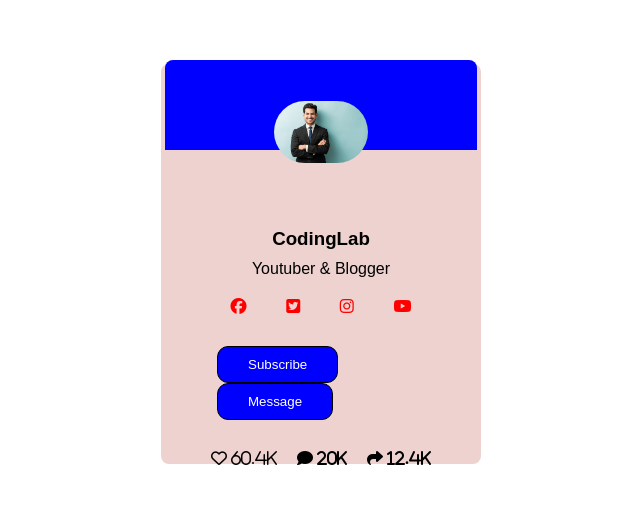
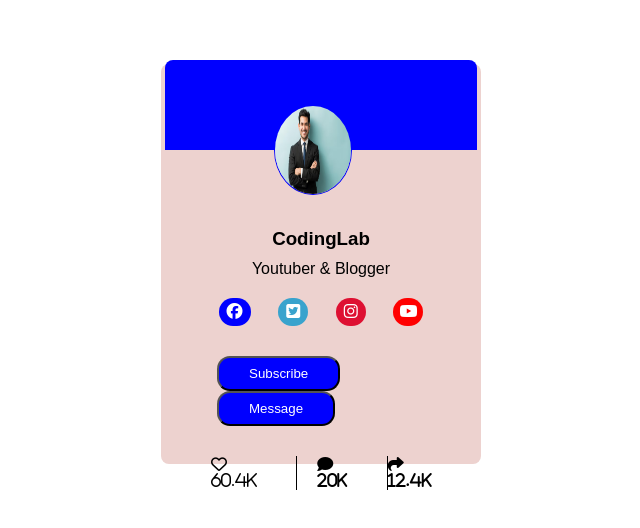
Before and after one commit to SARMATHIk/profile-card, a plain HTML site: page index.html in a window 1280 px wide. Shown: the part 136-664 px from the top of the page, without its empty margins (319-959 px from the left). Drawn offline with Linux system fonts and the light colour scheme.

Commit message:
profile card

```diff
--- a/index.html
+++ b/index.html
@@ -18,17 +18,31 @@
             <h3>CodingLab</h3>
             <h4>youtuber & blogger</h4>
             <ul class="social_icons">
+                <div class="fb">
               <li><a href=""><i class="fa-brands fa-facebook"></i></a></li>
+            </div>
+            <div class="twitter">
                 <li><a href=""><i class="fa-brands fa-square-twitter"></i></a></li>
+            </div>
+            <div class="insta">
                 <li><a href=""><i class="fa-brands fa-instagram"></i></a></li>
+            </div>
+            <div class="youtube">
                 <li><a href=""><i class="fa-brands fa-youtube"></i></a></li>
+            </div>
             </ul>
                            <button>subscribe</button>
                            <button>Message</button>
 <ul class="social_button">
+    <div class="heart">
    <li><a href=""><i class="fa-regular fa-heart"> 60.4k</i></a></li>
+</div>
+<div class="comment">
    <li><a href=""><i class="fa-solid fa-comment"> 20k</i></a></li>
+</div>
+<div class="share">
     <li><a href=""><i class="fa-solid fa-share"> 12.4k</i></a></li>
+</div>
 </ul>
 </div>
         </div>
--- a/style.css
+++ b/style.css
@@ -4,6 +4,7 @@
     box-sizing: border-box;
     text-transform: capitalize;
     font-family: sans-serif;
+
 }
 main{
 display: flex;
@@ -32,11 +33,14 @@ min-height: 100vh;
     border-radius: 8px 8px 0 0;
     }
     .card_header img{
-        width: 30%;
+        width: 25%;
+        height: 90px;
      position: relative;
-     top: 45%;
+     top: 50%;
      left: 35%;
-    border-radius: 120px;
+     border-radius:750%;
+     border: 1px solid blue;
+
     }
     .card_body{
        margin-top: 30%;
@@ -66,18 +70,43 @@ min-height: 100vh;
 
         justify-content: space-between;
         align-items: center;
-        color: red;
+       color: white;
         size: 30px;
 
     }
+    .fb{
+       color: white;
+       padding:5px 8px;
+        border-radius: 15px;
+        background-color: blue;
 
+    }
+    .twitter{
+        color: white;
+        padding:5px 8px;
+        border-radius: 20px;
+        background-color: rgb(57, 163, 205);
+
+    }
+    .insta{
+        color: white;
+        padding:5px 8px;
+        border-radius: 20px;
+        background-color:rgb(222, 16, 50);
+    }
+    .youtube{
+        color: white;
+        padding:5px 6px;
+        border-radius: 20px;
+        background-color:red;
+    }
     button{
-        padding: 10px 30px 10px 30px;
-        border-radius: 11px;
+        padding: 8px 30px 8px 30px;
+        border-radius: 13px;
         background-color: blue;
         color: white;
         margin-left: 10%;
-        border:1px solid black;
+
     }
     .social_button{
         display: flex;
@@ -94,3 +123,13 @@ min-height: 100vh;
     .social_button li i{
 color: black;
     }
+   .heart{
+    border-right: 1px solid black;
+    padding: 0 20px 0 20px;
+
+   }
+   .comment{
+    border-right: 1px solid black;
+    padding: 0 20px 0 20px;
+
+   }
```
